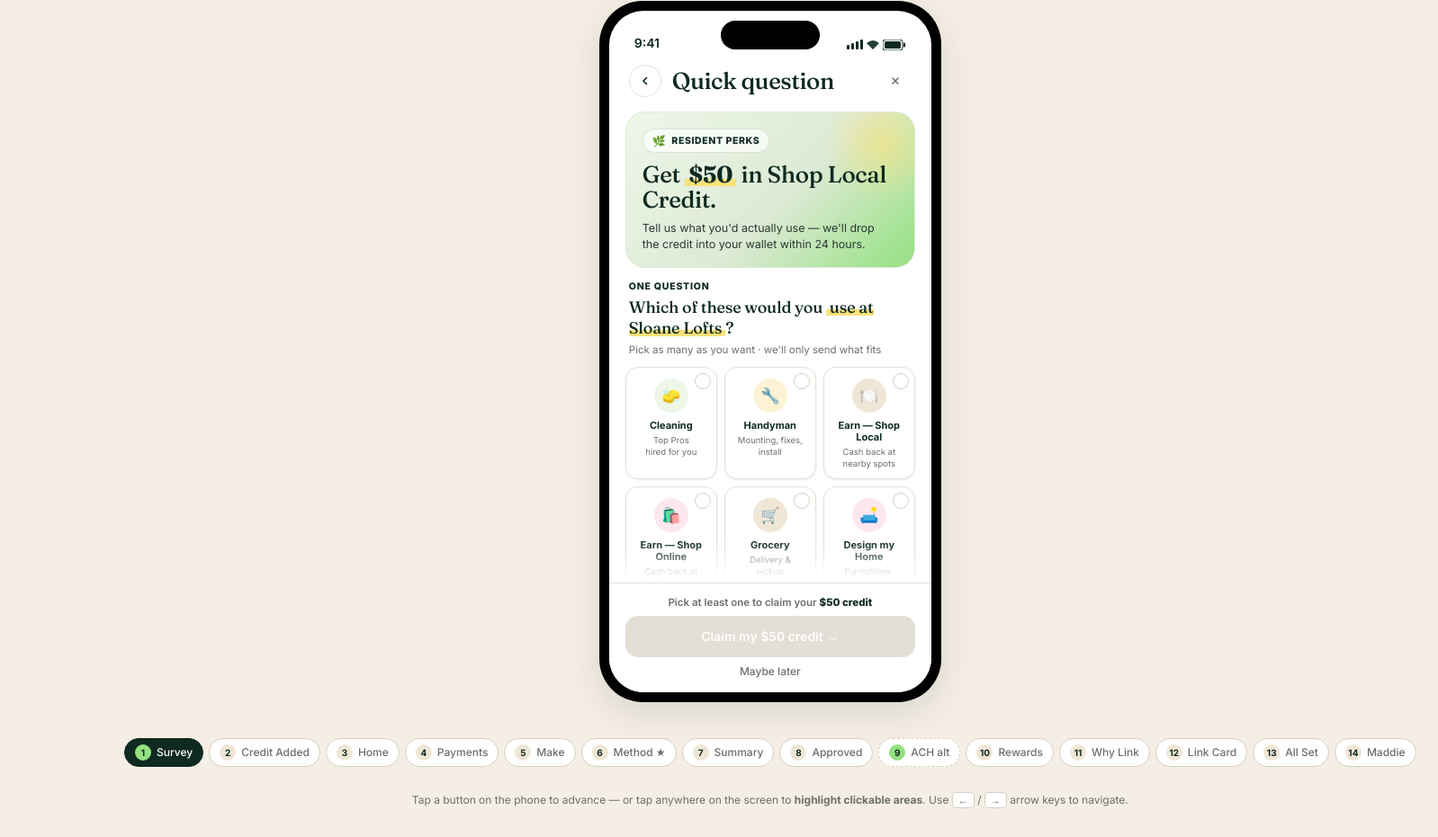
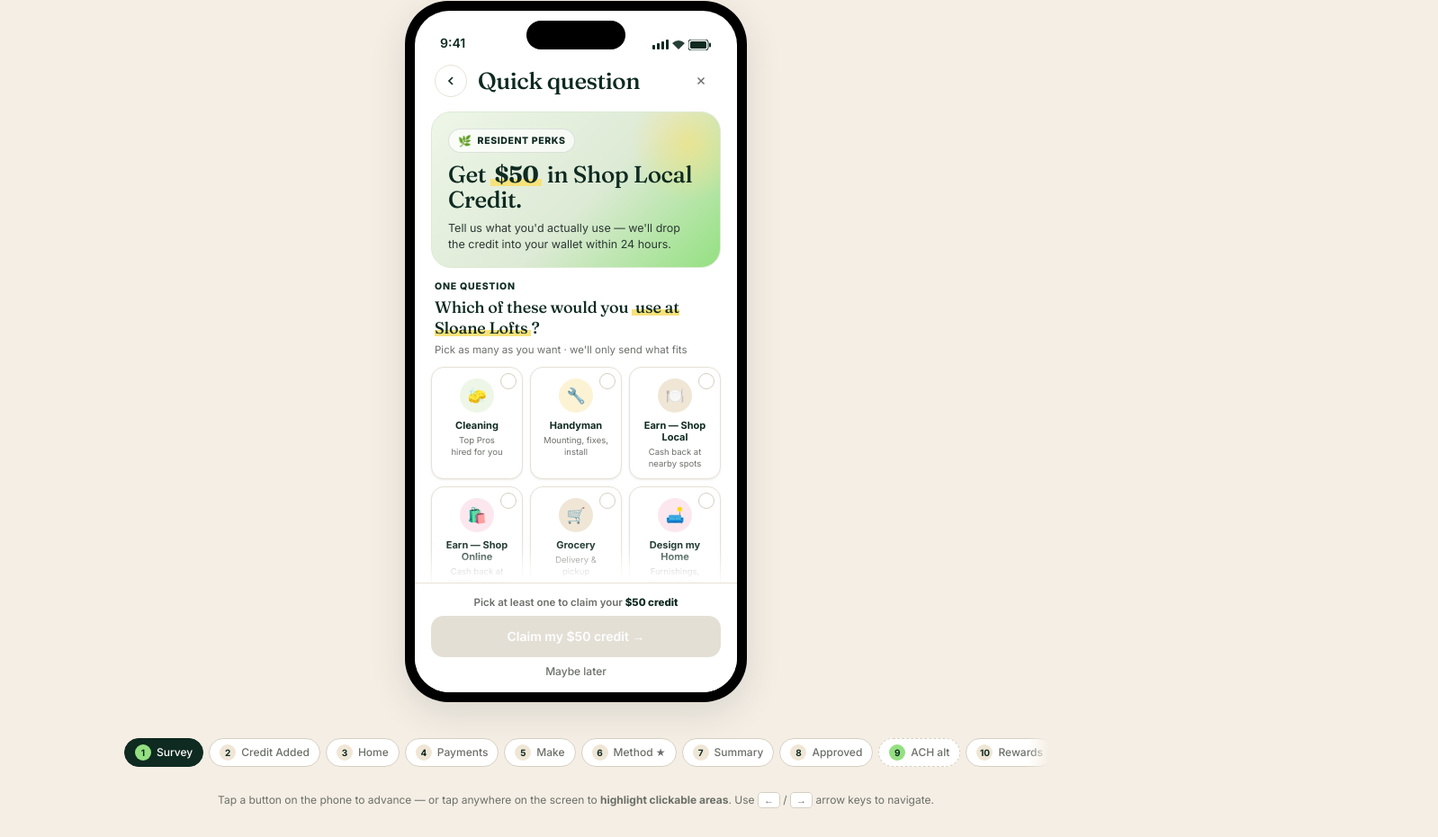
Before and after one commit to EPLynn2460/amenify-prototypes, a plain HTML site: page homebody/homebody-prototype-v1.html in a window 1280 px wide. Shown: the part 174-1105 px from the top of the page at 90% size, 1598 px wide, since content can reach past the window. Drawn offline with Linux system fonts and the light colour scheme.

Commit message:
Add files via upload

```diff
--- a/homebody/homebody-prototype-v1.html
+++ b/homebody/homebody-prototype-v1.html
@@ -35,13 +35,14 @@
     --shadow-lg: 0 12px 40px rgba(14,42,33,0.12);
   }
   * { box-sizing: border-box; margin: 0; padding: 0; }
-  html, body { background: var(--hb-cream); color: var(--hb-ink); font-family: 'Inter', sans-serif; -webkit-font-smoothing: antialiased; min-height: 100vh; }
+  html, body { background: var(--hb-cream); color: var(--hb-ink); font-family: 'Inter', sans-serif; -webkit-font-smoothing: antialiased; min-height: 100vh; overflow-x: hidden; }
 
   /* ─────────── Stage / page chrome ─────────── */
   .stage {
     min-height: 100vh;
     display: grid;
     grid-template-rows: auto auto 1fr auto auto;
+    grid-template-columns: minmax(0, 1fr);
     gap: 18px;
     padding: 28px 24px 32px;
     max-width: 1100px;
@@ -942,6 +943,7 @@
   /* ─────────── Thumbnail strip ─────────── */
   .thumbs-wrap {
     position: relative;
+    min-width: 0;
     margin-top: 4px;
     /* edge fades so off-screen chips are visually implied, not just clipped */
     -webkit-mask-image: linear-gradient(90deg, transparent 0, #000 24px, #000 calc(100% - 24px), transparent 100%);
```
